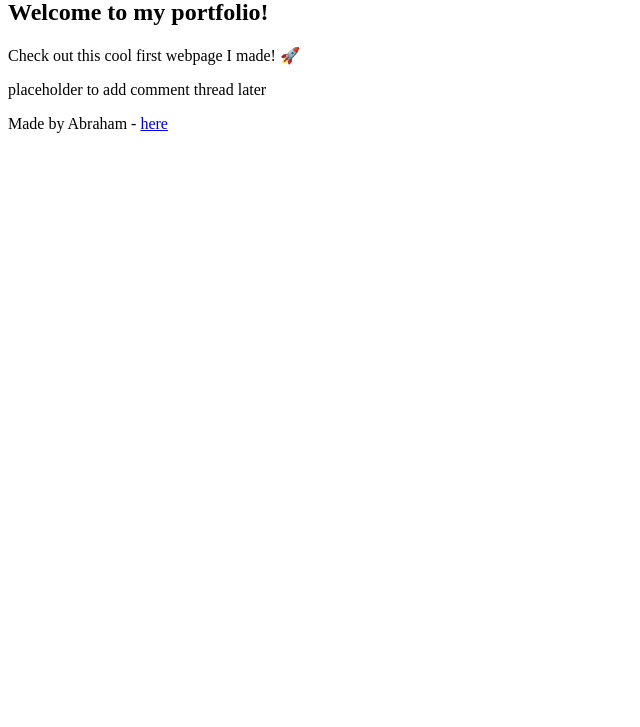
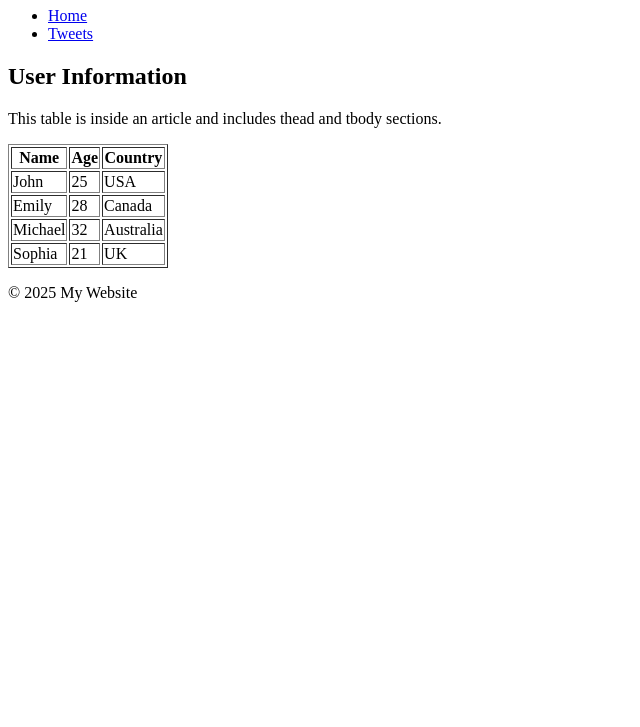
Before and after one commit to Bram-Alba/My_First_Portfolio, a plain HTML site: page html_basic/index.html in a window 1280 px wide. Shown: the part 73-800 px from the top of the page, without its empty margins (0-640 px from the left). Drawn offline with Linux system fonts and the light colour scheme.

Commit message:
Add index.html with table inside article

```diff
--- a/html_basic/index.html
+++ b/html_basic/index.html
@@ -3,29 +3,59 @@
 <head>
   <meta charset="UTF-8">
   <meta name="viewport" content="width=device-width, initial-scale=1.0">
-  <title>My First Portfolio - Home</title>
+  <title>My First HTML Page</title>
 </head>
 <body>
   <header>
-    <ul>
-      <li><a href="index.html">Home</a></li>
-      <li><a href="tweets.html">Tweets</a></li>
-    </ul>
+    <h1>Welcome to My Page</h1>
+    <nav>
+      <ul>
+        <li><a href="index.html">Home</a></li>
+        <li><a href="tweets.html">Tweets</a></li>
+      </ul>
+    </nav>
   </header>
 
   <main>
     <article>
-      <h1>Welcome to my portfolio!</h1>
-      <p>Check out this cool first webpage I made! 🚀</p>
+      <h2>User Information</h2>
+      <p>This table is inside an article and includes thead and tbody sections.</p>
+      <table border="1">
+        <thead>
+          <tr>
+            <th>Name</th>
+            <th>Age</th>
+            <th>Country</th>
+          </tr>
+        </thead>
+        <tbody>
+          <tr>
+            <td>John</td>
+            <td>25</td>
+            <td>USA</td>
+          </tr>
+          <tr>
+            <td>Emily</td>
+            <td>28</td>
+            <td>Canada</td>
+          </tr>
+          <tr>
+            <td>Michael</td>
+            <td>32</td>
+            <td>Australia</td>
+          </tr>
+          <tr>
+            <td>Sophia</td>
+            <td>21</td>
+            <td>UK</td>
+          </tr>
+        </tbody>
+      </table>
     </article>
-
-    <aside>
-      <p>placeholder to add comment thread later</p>
-    </aside>
   </main>
 
   <footer>
-    <p>Made by Abraham - <a href="https://github.com/abraham" target="_blank">here</a></p>
+    <p>&copy; 2025 My Website</p>
   </footer>
 </body>
 </html>
```
